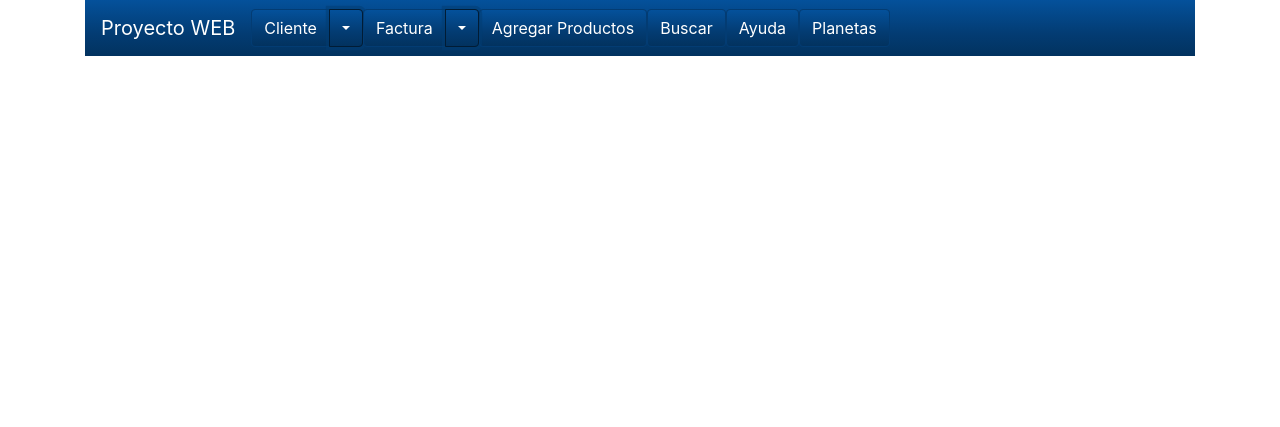
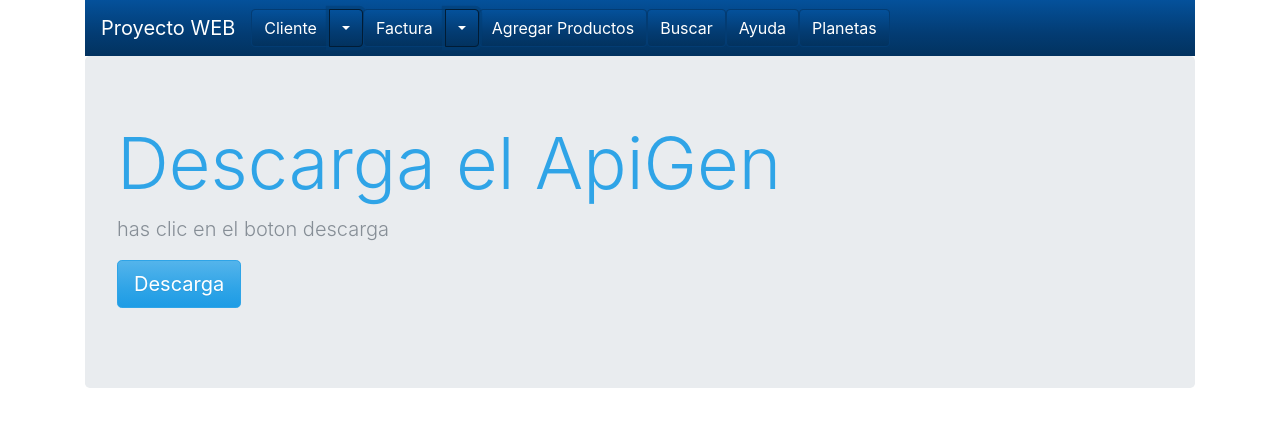
Before and after one commit to luiguimen1/DESWEB3620, a PHP site: page / in a window 1280 px wide. Shown: the top 427 px of the page. Run offline with PHP 8.4, Linux system fonts and the light colour scheme.

Commit message:
apigen descarga

```diff
--- a/index.php
+++ b/index.php
@@ -88,6 +88,13 @@ include './JS/MiLibreria.php';
                 </nav>
             </header>
             <div id="contenido">
+                <div class="jumbotron">
+                    <h1 class="display-3">Descarga el ApiGen</h1>
+                    <p class="lead">has clic en el boton descarga</p>
+                    <p class="lead">
+                        <a class="btn btn-primary btn-lg" href="apigen.rar" role="button" download>Descarga</a>
+                    </p>
+                </div>
 
             </div>
             <footer>
```
